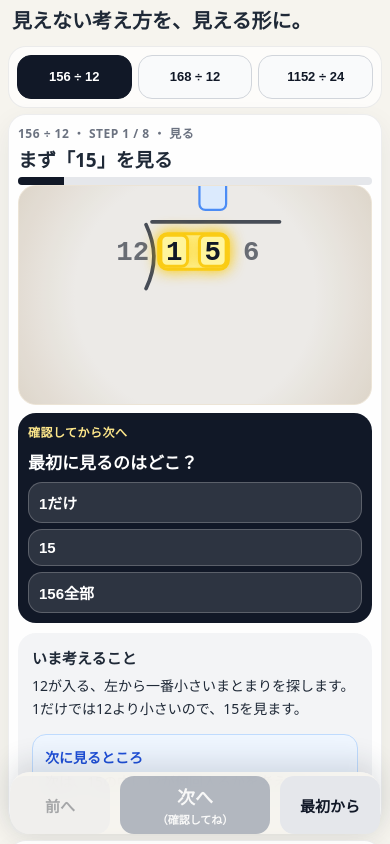
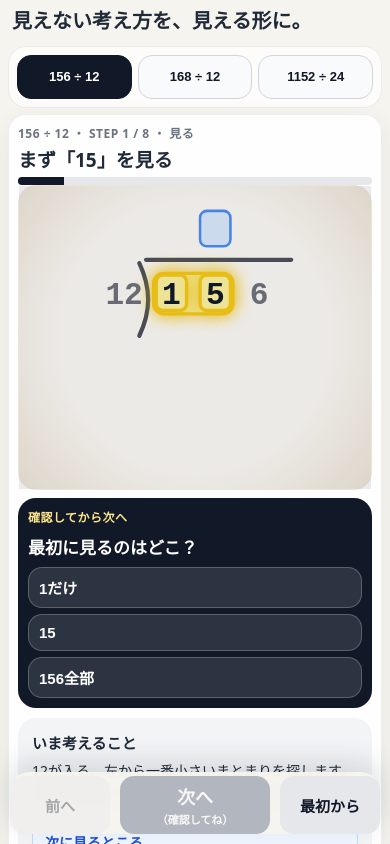
Before and after one commit to nemoto-works/math-decoder, a React (Vite) app: page / in a window 390 px wide. Shown: the top 844 px of the page. Built offline with nearby package versions, Linux system fonts and the light colour scheme.

Commit message:
Stop clipping four digit division layout

```diff
--- a/src/four-digit-layout.css
+++ b/src/four-digit-layout.css
@@ -1,4 +1,4 @@
-/* 4桁÷2桁の筆算だけをコンパクトにして、操作ボタンと確認カードを見える位置へ戻す */
+/* 4桁÷2桁の筆算は、切り取りよりも正しい筆算表示を優先する */
 .division-svg {
   max-width: 330px;
 }
@@ -27,26 +27,25 @@
 
 .four-digit-active .paper-panel {
   padding: 0;
-  height: 238px;
+  height: auto;
   min-height: 0;
-  max-height: 238px;
-  overflow: hidden;
+  max-height: none;
+  overflow: visible;
 }
 
 .four-digit-active .spotlight-stage {
-  height: 238px;
+  height: auto;
   min-height: 0;
-  max-height: 238px;
-  overflow: hidden;
+  max-height: none;
+  overflow: visible;
 }
 
 .four-digit-active .division-svg {
-  width: min(100%, 250px);
-  max-width: 250px;
-  height: 266px;
-  overflow: hidden;
-  transform: translateY(-26px);
-  transform-origin: center top;
+  width: min(100%, 282px);
+  max-width: 282px;
+  height: auto;
+  overflow: visible;
+  transform: none;
 }
 
 .four-digit-active .division-svg text,
@@ -86,17 +85,11 @@
     width: min(100%, 300px);
   }
 
-  .four-digit-active .paper-panel,
-  .four-digit-active .spotlight-stage {
-    height: 220px;
-    max-height: 220px;
-  }
-
   .four-digit-active .division-svg {
-    width: min(100%, 238px);
-    max-width: 238px;
-    height: 252px;
-    transform: translateY(-30px);
+    width: min(100%, 270px);
+    max-width: 270px;
+    height: auto;
+    transform: none;
   }
 }
 
```
